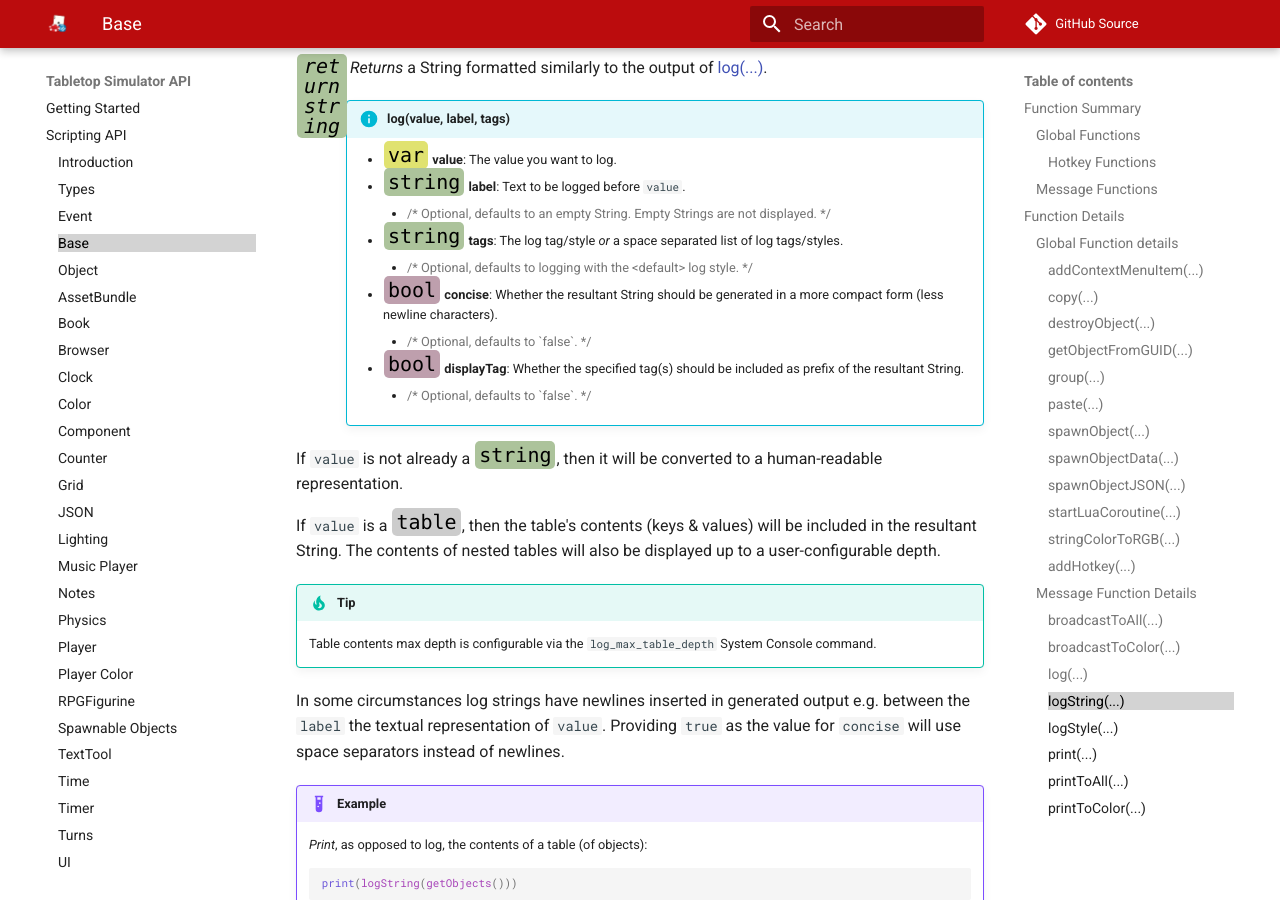
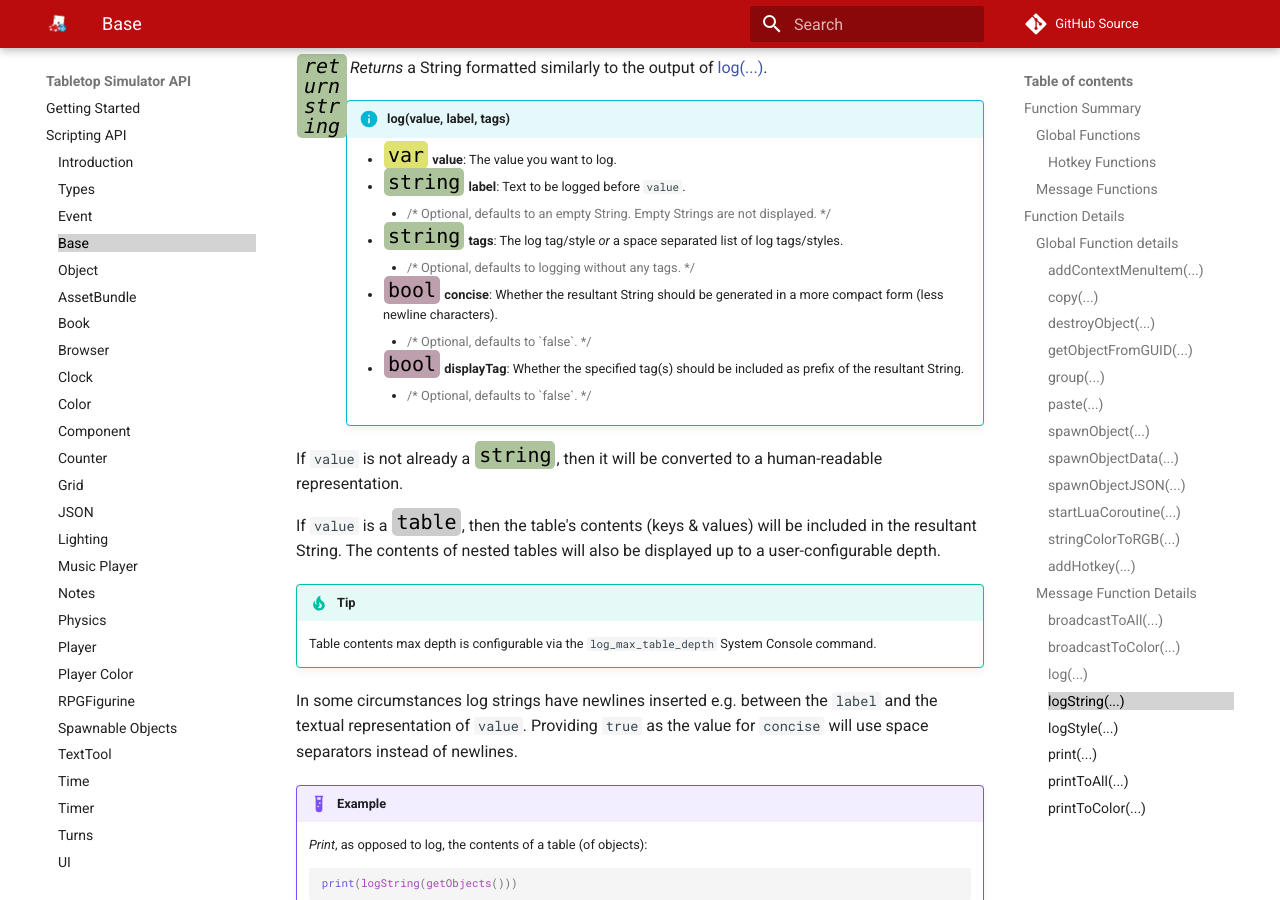
Before and after one commit to Berserk-Games/Tabletop-Simulator-API, an MkDocs documentation site: the page built from docs/base.md, in a window 1280 px wide and 900 px high, scrolled down 14222 px. Built offline with MkDocs 1.6.1 and Material for MkDocs 9.7.7, drawn with Linux system fonts in a browser that asks for light colours; comment, search, counter and statistics services are not loaded.

Commit message:
Minor logString() improvements

```diff
--- a/docs/base.md
+++ b/docs/base.md
@@ -494,7 +494,7 @@ As an advanced feature, multiple log tags may be provided by space-separating se
 	* [<span class="tag str"></span>](types.md) **label**: Text to be logged before `value`.
 		* {>>Optional, defaults to an empty String. Empty Strings are not displayed.<<}
 	* [<span class="tag str"></span>](types.md) **tags**: The log tag/style _or_ a space separated list of log tags/styles.
-		* {>>Optional, defaults to logging with the <default> log style.<<}
+		* {>>Optional, defaults to logging without any tags.<<}
 	* [<span class="tag boo"></span>](types.md) **concise**: Whether the resultant String should be generated in a more compact form (less newline characters).
 		* {>>Optional, defaults to `false`.<<}
 	* [<span class="tag boo"></span>](types.md) **displayTag**: Whether the specified tag(s) should be included as prefix of the resultant String.
@@ -507,7 +507,7 @@ If `value` is a [<span class="tag tab"></span>](types.md), then the table's cont
 !!!tip
 	Table contents max depth is configurable via the `log_max_table_depth` System Console command.
 
-In some circumstances log strings have newlines inserted in generated output e.g. between the `label` the textual representation of `value`. Providing `true` as the value for `concise` will use space separators instead of newlines.
+In some circumstances log strings have newlines inserted e.g. between the `label` and the textual representation of `value`. Providing `true` as the value for `concise` will use space separators instead of newlines.
 
 !!!example
 	_Print_, as opposed to log, the contents of a table (of objects):
```
